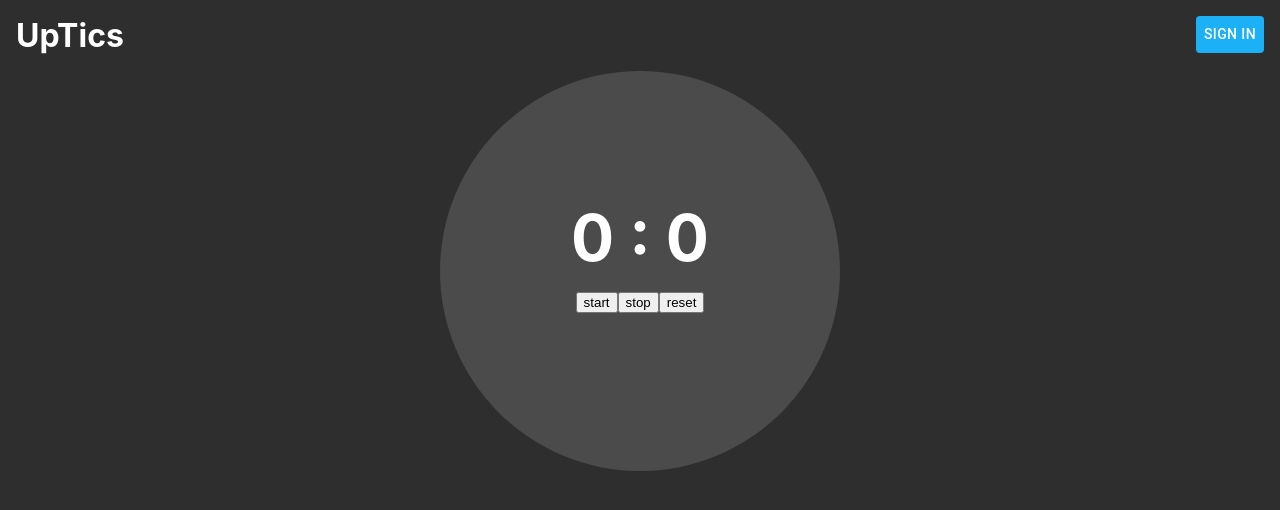
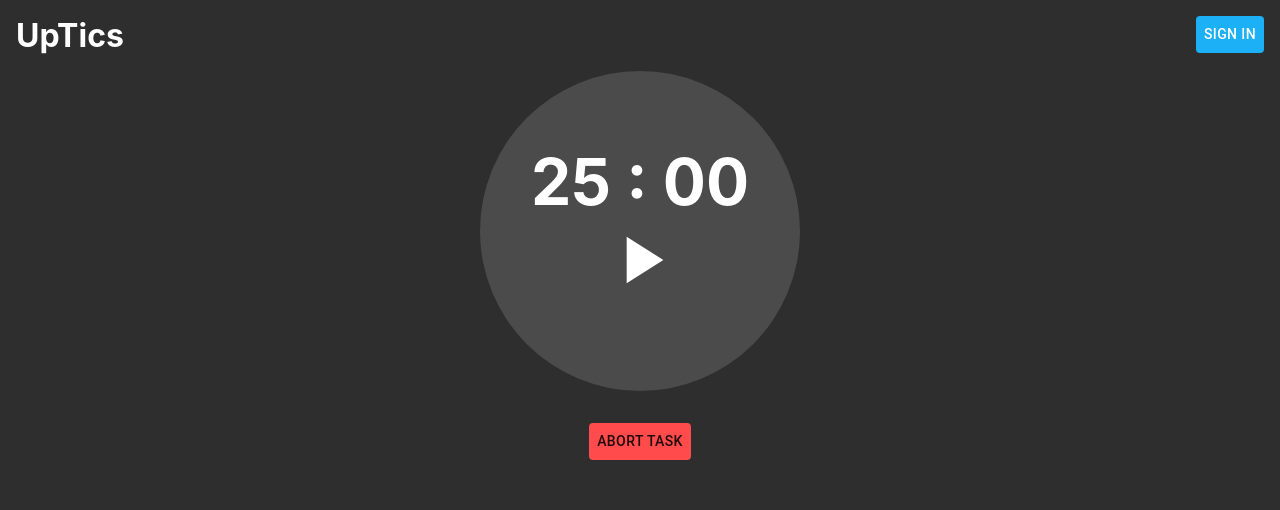
Before and after one commit to slayer6996/Pomodoro-Tracker, a React (Create React App) app in the folder pomodoro-tracker/: page / in a window 1280 px wide. Shown: the top 510 px of the page. Built offline with nearby package versions, Linux system fonts and the light colour scheme; no server answers.

Commit message:
add timer

```diff
--- a/pomodoro-tracker/src/components/Timer.jsx
+++ b/pomodoro-tracker/src/components/Timer.jsx
@@ -1,21 +1,31 @@
 import React, { useEffect, useState } from 'react'
 import './styles/timer.css'
+import PlayArrowIcon from '@material-ui/icons/PlayArrow';
+import PauseIcon from '@material-ui/icons/Pause';
+import { Button } from '@material-ui/core';
 
 function Timer() {
-    const [time, setTime] = useState(0)
+    const [time, setTime] = useState(1500)
     const [start, setStart] = useState(false)
 
     useEffect(() => {
         let interval = null
         if (start) {
             interval = setInterval(() => {
-                setTime(prevTime => prevTime + 1)
+                setTime(prevTime => prevTime - 1)
             }, 1000)
         } else {
             clearInterval(interval)
         }
         return () => clearInterval(interval)
     }, [start])
+
+    useEffect(() => {
+        if (time===0) {
+            setStart(false)
+        }
+    }, [time])
+
     return (
         <>
             <center>
@@ -23,17 +33,23 @@ function Timer() {
                     <center>
                         <div className="time">
                             <div>
-                                <h1>{Math.floor(time / 60)} : {time % 60}</h1>
+                                <h1>{("0" + Math.floor(time / 60)).slice(-2)} : {("0" + time % 60).slice(-2)}</h1>
                             </div>
-                            <button onClick={() => setStart(true)}>start</button>
-                            <button onClick={() => setStart(false)}>stop</button>
-                            <button onClick={() => {
-                                setStart(false)
-                                setTime(0)
-                            }}>reset</button>
+                            {
+                                start ? (<PauseIcon style={{ fontSize: "80" }} onClick={() => setStart(false)} />) :
+                                    (<PlayArrowIcon style={{ fontSize: "80" }} onClick={() => setStart(true)} />)
+                            }
                         </div>
                     </center>
                 </div>
+                {
+                    (time > 0) && (<Button
+                        style={{ backgroundColor: "#ff4b4b", marginTop: "2rem" }}
+                        onClick={() => {
+                            setStart(false)
+                            setTime(1500)
+                        }}>Abort task</Button>)
+                }
             </center>
         </>
     )
--- a/pomodoro-tracker/src/components/styles/timer.css
+++ b/pomodoro-tracker/src/components/styles/timer.css
@@ -1,12 +1,12 @@
 .timer{
     background-color: #4B4B4B;
     border-radius: 50%;
-    height: 25rem;
-    width: 25rem;
+    height: 20rem;
+    width: 20rem;
 }
 
 .time{
     color: white;
     font-size: xx-large;
-    padding-top: 8rem;
+    padding-top: 4.5rem;
 }
```
Also changed, not shown: 2 other files (tests, documents, lock files or other folders).
